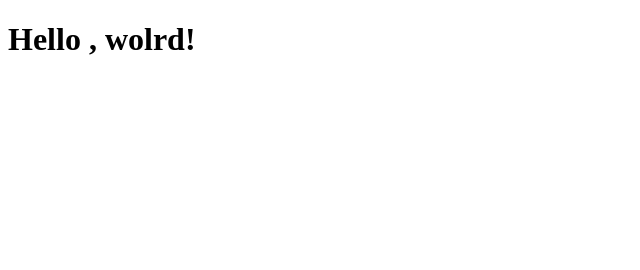
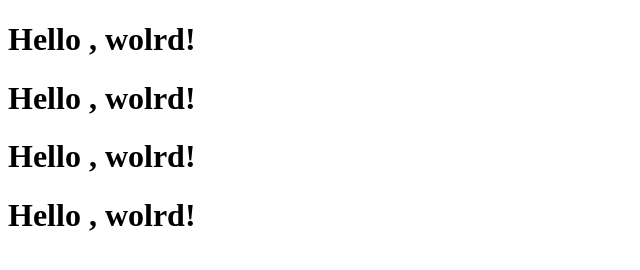
Before and after one commit to JuliaVahula2/Git-first-site, a plain HTML site: page index.html in a window 1280 px wide. Shown: the whole page, without its empty margins (0-640 px from the left). Drawn offline with Linux system fonts and the light colour scheme.

Commit message:
Update index.html

```diff
--- a/index.html
+++ b/index.html
@@ -6,5 +6,8 @@
   </head>
   <body>
     <h1>Hello , wolrd!</h1>
+    <h1>Hello , wolrd!</h1>
+    <h1>Hello , wolrd!</h1>
+    <h1>Hello , wolrd!</h1>
   </body>
 </html>
```
